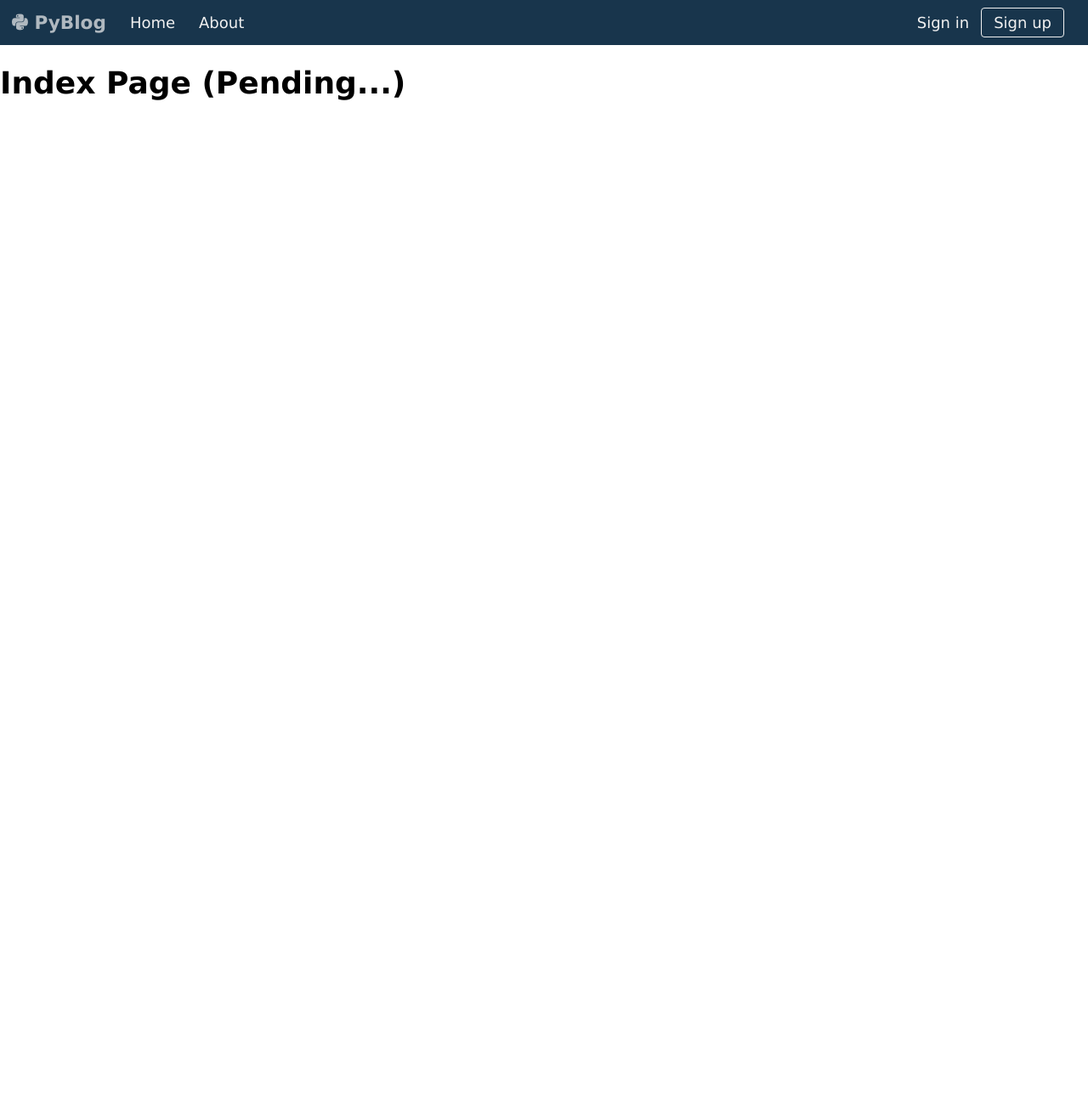
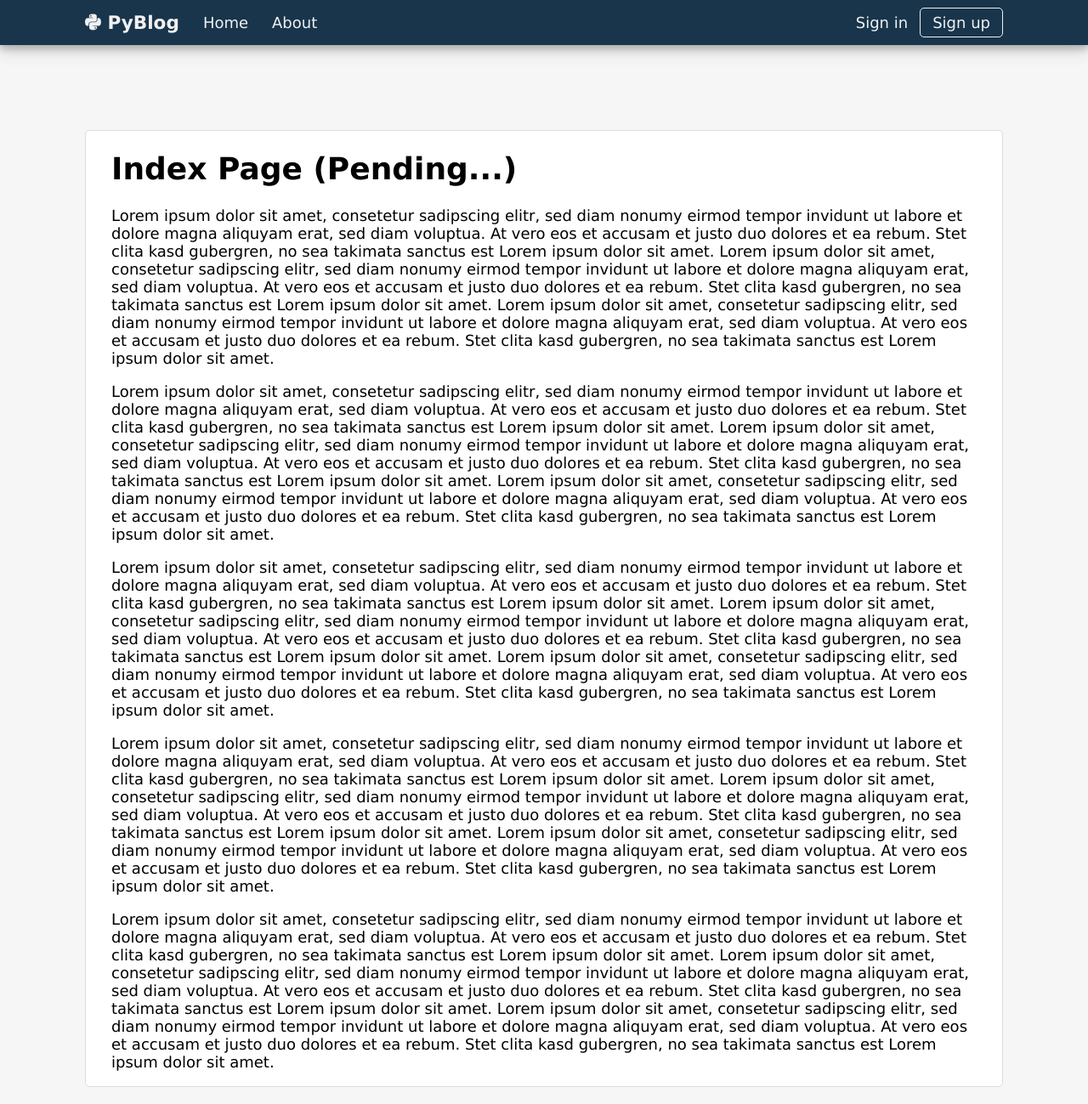
Before and after one commit to mohelhelb/pyblog, a Flask app: page / in a window 1280 px wide. Shown: the whole page at 85% size. Before the commit the page ends 118 px from the top, so only its background shows below. Run offline with Flask 3, Linux system fonts and the light colour scheme.

Commit message:
Add class container. Adjust navigation bar

```diff
--- a/static/style.css
+++ b/static/style.css
@@ -7,13 +7,34 @@
 }
 
 body {
+  margin: 0;
+  background-color: #f6f6f6;
   font-family: Ubuntu, Verdana, sans-serif;
-  height: 100vh;
-  margin: 0;
+}
+
+#header {
+  background-color: #18354c;
+  box-shadow: 0 4px 8px 0 rgba(0, 0, 0, 0.2), 0 6px 20px 0 rgb(0, 0, 0, 0.19);
+}
+
+#main {
+  margin-top: 100px;
+}
+
+.card {
+  margin-bottom: 20px;
+  border-top: 1px solid #ddd;
+  padding: 0 15px;
+  background-color: #fff
+}
+
+.container {
+  width: 100%;
+  margin: 0 auto;
 }
 
 .topnav {
-  background-color: #18354c;
+  background-color: inherit;
 }
 
 .topnav div {
@@ -22,7 +43,7 @@ body {
 
 .topnav a {
   display: none;
-  padding: 14px;
+  padding: 14px 22px;
   color: #f1f1f1;
   text-decoration: none;
   font-weight: 500;
@@ -55,7 +76,7 @@ body {
 .topnav .topnav-toggle {
   position: absolute;
   top: 50%;
-  right: 14px;
+  right: 22px;
   z-index: 1;
   transform: translateY(-50%);
   border: 2px solid #f1f1f1;
@@ -63,12 +84,29 @@ body {
   padding: 4px 7px;
 }
 
-/* Toggle the navigation bar */
+/* Toggle the top navigation bar */
 .toggle a {
   display: block;
 }
 
+
 @media screen and (min-width: 600px) {
+  .card {
+    padding: 0 30px;
+  }
+
+}
+
+@media screen and (min-width: 992px) {
+  .container {
+    max-width: 940px;
+  }
+
+  .card {
+    border: 1px solid #ddd;
+    border-radius: 5px;
+  }
+
   .topnav .topnav-toggle {
     display: none;
   }
@@ -91,6 +129,7 @@ body {
 
   .topnav .topnav-logo {
     padding: 14px;
+    padding-left: 0;
   }
 
   .topnav .fright {
@@ -98,10 +137,16 @@ body {
   }
 
   .topnav .signup {
-    margin: 9px 28px 9px 0;
+    margin: 9px 0;
     border: 1px solid #f1f1f1;
-    border-radius: 4px;
+    border-radius: 5px;
     padding-top: 6px;
     padding-bottom: 6px;
   }
 }
+
+@media screen and (min-width: 1200px) {
+  .container {
+    max-width: 1080px;
+  }
+}
--- a/templates/base.html
+++ b/templates/base.html
@@ -17,7 +17,10 @@
   {% endif %}
 </head>
 <body>
+
+  <!-- Header -->
   <header id="header">
+    <div class="container">
       <nav class="topnav" id="topnav-A">
         <div>
           <a href="{{ url_for('index') }}" class="topnav-logo">
@@ -35,9 +38,41 @@
           <a href="{{ url_for('register') }}" class="signup">Sign up</a>
         </div>
       </nav>
+    </div>
   </header>
+
+  <!-- Body -->
+  <div class="container">
+    <main id="main" class="card">
       {% block content %}
       {% endblock content %}
+      <p>
+        Lorem ipsum dolor sit amet, consetetur sadipscing elitr, sed diam nonumy eirmod tempor invidunt ut labore et dolore magna aliquyam erat, sed diam voluptua. At vero eos et accusam et justo duo dolores et ea rebum. Stet clita kasd gubergren, no sea takimata sanctus est Lorem ipsum dolor sit amet.
+        Lorem ipsum dolor sit amet, consetetur sadipscing elitr, sed diam nonumy eirmod tempor invidunt ut labore et dolore magna aliquyam erat, sed diam voluptua. At vero eos et accusam et justo duo dolores et ea rebum. Stet clita kasd gubergren, no sea takimata sanctus est Lorem ipsum dolor sit amet.
+        Lorem ipsum dolor sit amet, consetetur sadipscing elitr, sed diam nonumy eirmod tempor invidunt ut labore et dolore magna aliquyam erat, sed diam voluptua. At vero eos et accusam et justo duo dolores et ea rebum. Stet clita kasd gubergren, no sea takimata sanctus est Lorem ipsum dolor sit amet.
+      </p>
+      <p>
+        Lorem ipsum dolor sit amet, consetetur sadipscing elitr, sed diam nonumy eirmod tempor invidunt ut labore et dolore magna aliquyam erat, sed diam voluptua. At vero eos et accusam et justo duo dolores et ea rebum. Stet clita kasd gubergren, no sea takimata sanctus est Lorem ipsum dolor sit amet.
+        Lorem ipsum dolor sit amet, consetetur sadipscing elitr, sed diam nonumy eirmod tempor invidunt ut labore et dolore magna aliquyam erat, sed diam voluptua. At vero eos et accusam et justo duo dolores et ea rebum. Stet clita kasd gubergren, no sea takimata sanctus est Lorem ipsum dolor sit amet.
+        Lorem ipsum dolor sit amet, consetetur sadipscing elitr, sed diam nonumy eirmod tempor invidunt ut labore et dolore magna aliquyam erat, sed diam voluptua. At vero eos et accusam et justo duo dolores et ea rebum. Stet clita kasd gubergren, no sea takimata sanctus est Lorem ipsum dolor sit amet.
+      </p>
+      <p>
+        Lorem ipsum dolor sit amet, consetetur sadipscing elitr, sed diam nonumy eirmod tempor invidunt ut labore et dolore magna aliquyam erat, sed diam voluptua. At vero eos et accusam et justo duo dolores et ea rebum. Stet clita kasd gubergren, no sea takimata sanctus est Lorem ipsum dolor sit amet.
+        Lorem ipsum dolor sit amet, consetetur sadipscing elitr, sed diam nonumy eirmod tempor invidunt ut labore et dolore magna aliquyam erat, sed diam voluptua. At vero eos et accusam et justo duo dolores et ea rebum. Stet clita kasd gubergren, no sea takimata sanctus est Lorem ipsum dolor sit amet.
+        Lorem ipsum dolor sit amet, consetetur sadipscing elitr, sed diam nonumy eirmod tempor invidunt ut labore et dolore magna aliquyam erat, sed diam voluptua. At vero eos et accusam et justo duo dolores et ea rebum. Stet clita kasd gubergren, no sea takimata sanctus est Lorem ipsum dolor sit amet.
+      </p>
+      <p>
+        Lorem ipsum dolor sit amet, consetetur sadipscing elitr, sed diam nonumy eirmod tempor invidunt ut labore et dolore magna aliquyam erat, sed diam voluptua. At vero eos et accusam et justo duo dolores et ea rebum. Stet clita kasd gubergren, no sea takimata sanctus est Lorem ipsum dolor sit amet.
+        Lorem ipsum dolor sit amet, consetetur sadipscing elitr, sed diam nonumy eirmod tempor invidunt ut labore et dolore magna aliquyam erat, sed diam voluptua. At vero eos et accusam et justo duo dolores et ea rebum. Stet clita kasd gubergren, no sea takimata sanctus est Lorem ipsum dolor sit amet.
+        Lorem ipsum dolor sit amet, consetetur sadipscing elitr, sed diam nonumy eirmod tempor invidunt ut labore et dolore magna aliquyam erat, sed diam voluptua. At vero eos et accusam et justo duo dolores et ea rebum. Stet clita kasd gubergren, no sea takimata sanctus est Lorem ipsum dolor sit amet.
+      </p>
+      <p>
+        Lorem ipsum dolor sit amet, consetetur sadipscing elitr, sed diam nonumy eirmod tempor invidunt ut labore et dolore magna aliquyam erat, sed diam voluptua. At vero eos et accusam et justo duo dolores et ea rebum. Stet clita kasd gubergren, no sea takimata sanctus est Lorem ipsum dolor sit amet.
+        Lorem ipsum dolor sit amet, consetetur sadipscing elitr, sed diam nonumy eirmod tempor invidunt ut labore et dolore magna aliquyam erat, sed diam voluptua. At vero eos et accusam et justo duo dolores et ea rebum. Stet clita kasd gubergren, no sea takimata sanctus est Lorem ipsum dolor sit amet.
+        Lorem ipsum dolor sit amet, consetetur sadipscing elitr, sed diam nonumy eirmod tempor invidunt ut labore et dolore magna aliquyam erat, sed diam voluptua. At vero eos et accusam et justo duo dolores et ea rebum. Stet clita kasd gubergren, no sea takimata sanctus est Lorem ipsum dolor sit amet.
+      </p>
+    </main>
+  </div>
 
   <!-- JavaScript -->
   <script src="{{ url_for('static', filename='main.js') }}"></script>
```
Lines whose indentation alone changed are shown as unchanged.
